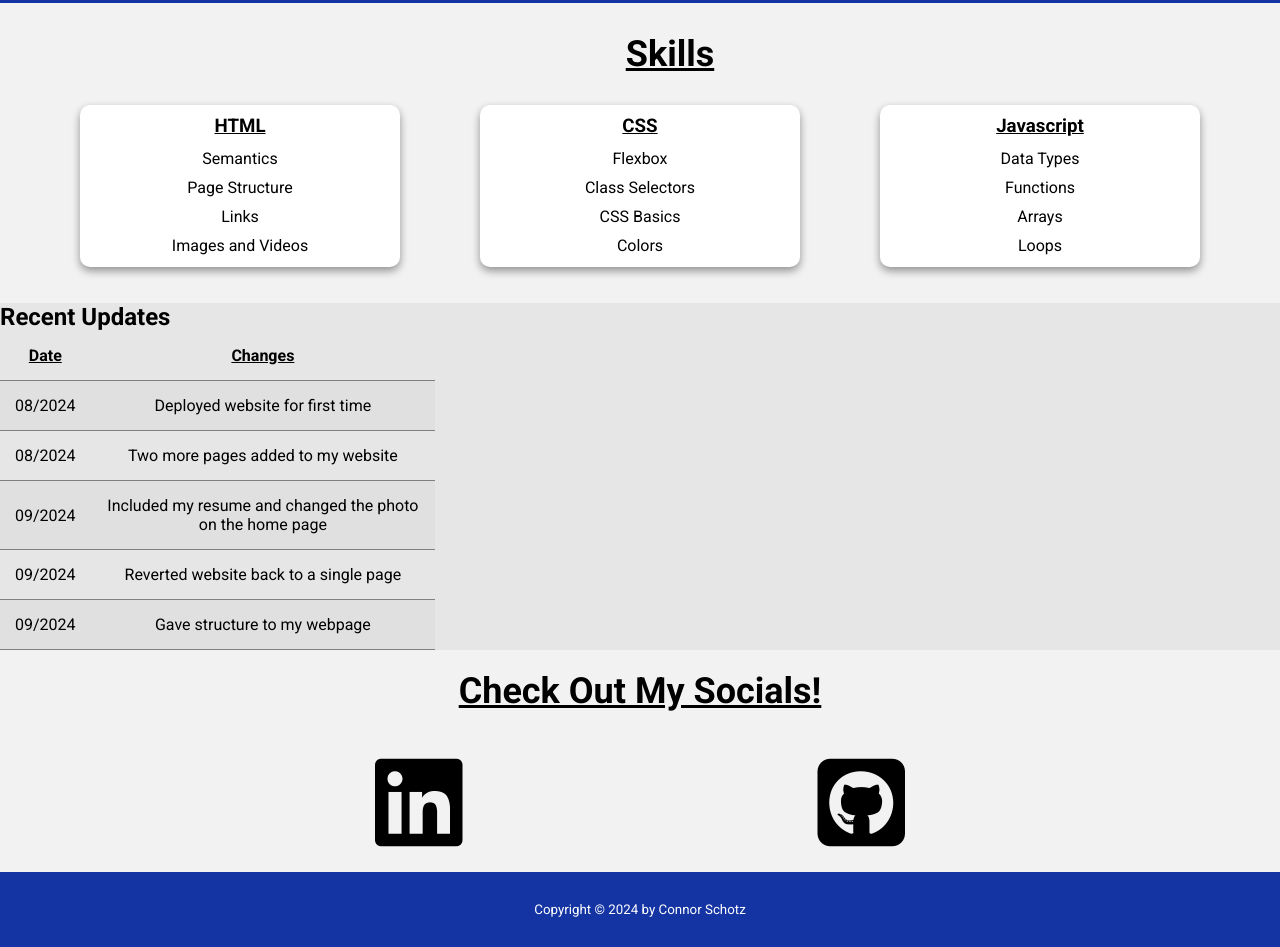
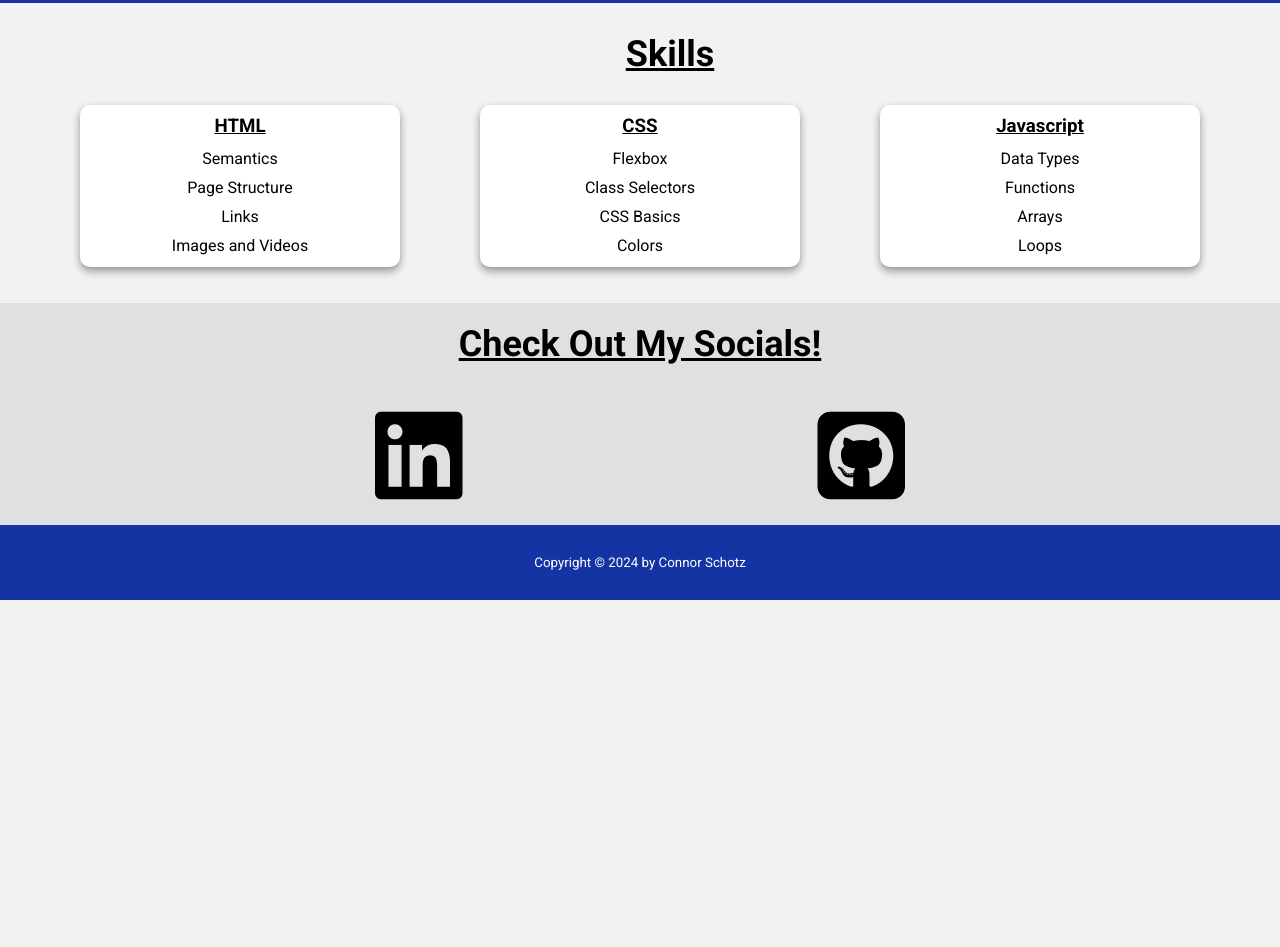
Before and after one commit to Packstone01/portfolio, a plain HTML site: page index.html in a window 1280 px wide. Shown: the part 642-1589 px from the top of the page. After the commit the page ends 1242 px from the top, so only its background shows below. Drawn offline with Linux system fonts and the light colour scheme.

Commit message:
Deleted the table of updates and added a background color for the social media section.

```diff
--- a/index.html
+++ b/index.html
@@ -87,38 +87,6 @@
         </div>
       </div>
 
-
-      <!-- Table of Updates -->
-      <div class="updates">
-        <table>
-          <caption>Recent Updates</caption>
-          <tr>
-            <th scope="row">Date</th>
-            <th scope="row">Changes</th>
-          </tr>
-          <tr>
-            <td><time datetime="2024-08">08/2024</time></td>
-            <td>Deployed website for first time</td>
-          </tr>
-          <tr>
-            <td><time datetime="2024-08">08/2024</time></td>
-            <td>Two more pages added to my website</td>
-          </tr>
-          <tr>
-            <td><time datetime="2024-09">09/2024</time></td>
-            <td>Included my resume and changed the photo on the home page</td>
-          </tr>
-          <tr>
-            <td><time datetime="2024-09">09/2024</time></td>
-            <td>Reverted website back to a single page</td>
-          </tr>
-          <tr>
-            <td><time datetime="2024-09">09/2024</time></td>
-            <td>Gave structure to my webpage</td>
-          </tr>
-        </table>
-      </div>
-
       <!-- Contact Information -->
       <div class="social">
         <section>
--- a/style.css
+++ b/style.css
@@ -200,34 +200,11 @@ a:hover {
   padding: 2px 16px;
 }
 
-/* UPDATES */
-.updates {
-  background-color: #e0e0e0af;
-}
-
-table {
-  border-bottom: 1px solid gray;
-  border-collapse: collapse;
-  width: 34%;
-}
-
-th {
-  padding: 15px;
-  border-bottom: 1px solid gray;
-  text-decoration: underline;
-}
-
-td {
-  padding: 15px;
-  border-bottom: 1px solid gray;
-  text-align: center;
-}
-
-tr:nth-child(even) {
+/* CONTACT */
+.social {
   background-color: #E0E0E0;
 }
 
-/* CONTACT */
 caption {
   text-align: left;
   font-size: 24px;
```
